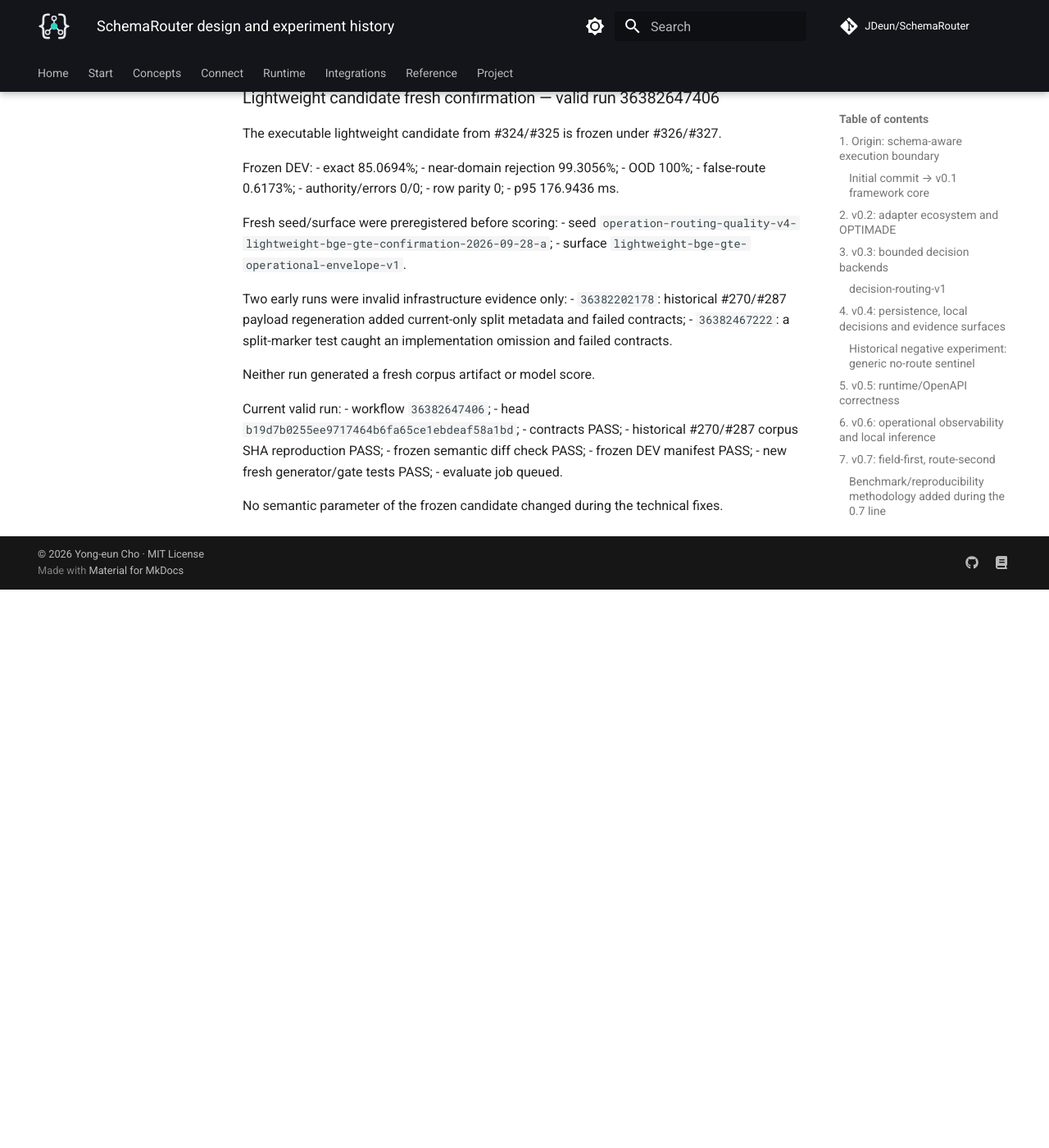
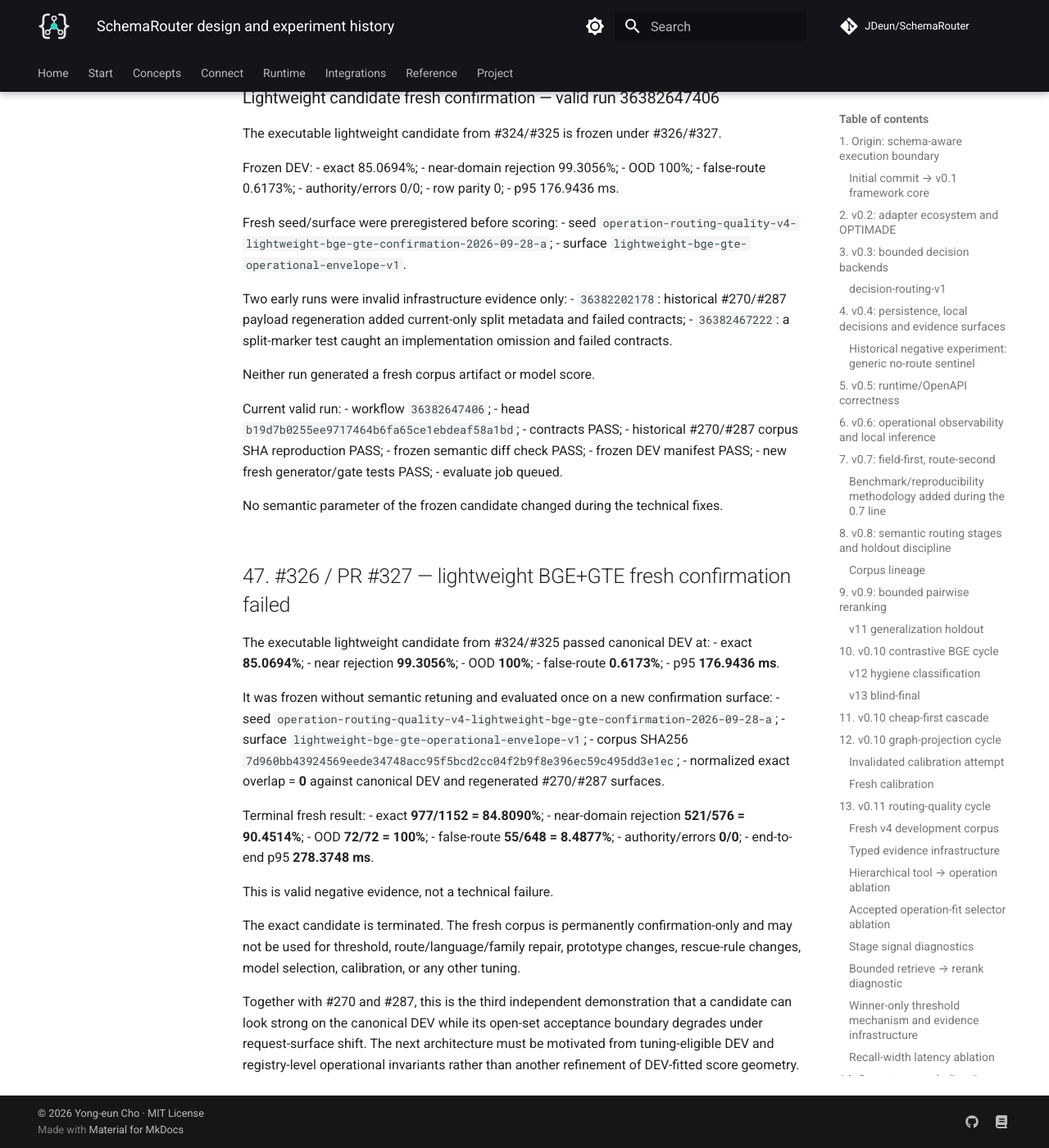
Before and after one commit to JDeun/SchemaRouter, an MkDocs documentation site: the page built from docs/research/design-and-experiment-history.md, in a window 1280 px wide and 1400 px high, scrolled down 62724 px. Shown: the whole window at 82% size. Built offline with MkDocs 1.6.1 and Material for MkDocs 9.7.7, drawn with Linux system fonts in a browser that asks for light colours; comment, search, counter and statistics services are not loaded; before the commit the page ends 63443 px from its top, so only the background shows below that.

Commit message:
docs: record lightweight fresh confirmation failure

```diff
--- a/docs/research/design-and-experiment-history.md
+++ b/docs/research/design-and-experiment-history.md
@@ -2177,3 +2177,37 @@ Current valid run:
 - evaluate job queued.
 
 No semantic parameter of the frozen candidate changed during the technical fixes.
+
+## 47. #326 / PR #327 — lightweight BGE+GTE fresh confirmation failed
+
+The executable lightweight candidate from #324/#325 passed canonical DEV at:
+- exact **85.0694%**;
+- near rejection **99.3056%**;
+- OOD **100%**;
+- false-route **0.6173%**;
+- p95 **176.9436 ms**.
+
+It was frozen without semantic retuning and evaluated once on a new confirmation surface:
+- seed `operation-routing-quality-v4-lightweight-bge-gte-confirmation-2026-09-28-a`;
+- surface `lightweight-bge-gte-operational-envelope-v1`;
+- corpus SHA256 `7d960bb43924569eede34748acc95f5bcd2cc04f2b9f8e396ec59c495dd3e1ec`;
+- normalized exact overlap = **0** against canonical DEV and regenerated #270/#287 surfaces.
+
+Terminal fresh result:
+- exact **977/1152 = 84.8090%**;
+- near-domain rejection **521/576 = 90.4514%**;
+- OOD **72/72 = 100%**;
+- false-route **55/648 = 8.4877%**;
+- authority/errors **0/0**;
+- end-to-end p95 **278.3748 ms**.
+
+This is valid negative evidence, not a technical failure.
+
+The exact candidate is terminated. The fresh corpus is permanently confirmation-only and may not be
+used for threshold, route/language/family repair, prototype changes, rescue-rule changes, model
+selection, calibration, or any other tuning.
+
+Together with #270 and #287, this is the third independent demonstration that a candidate can look
+strong on the canonical DEV while its open-set acceptance boundary degrades under request-surface
+shift. The next architecture must be motivated from tuning-eligible DEV and registry-level operational
+invariants rather than another refinement of DEV-fitted score geometry.
```
